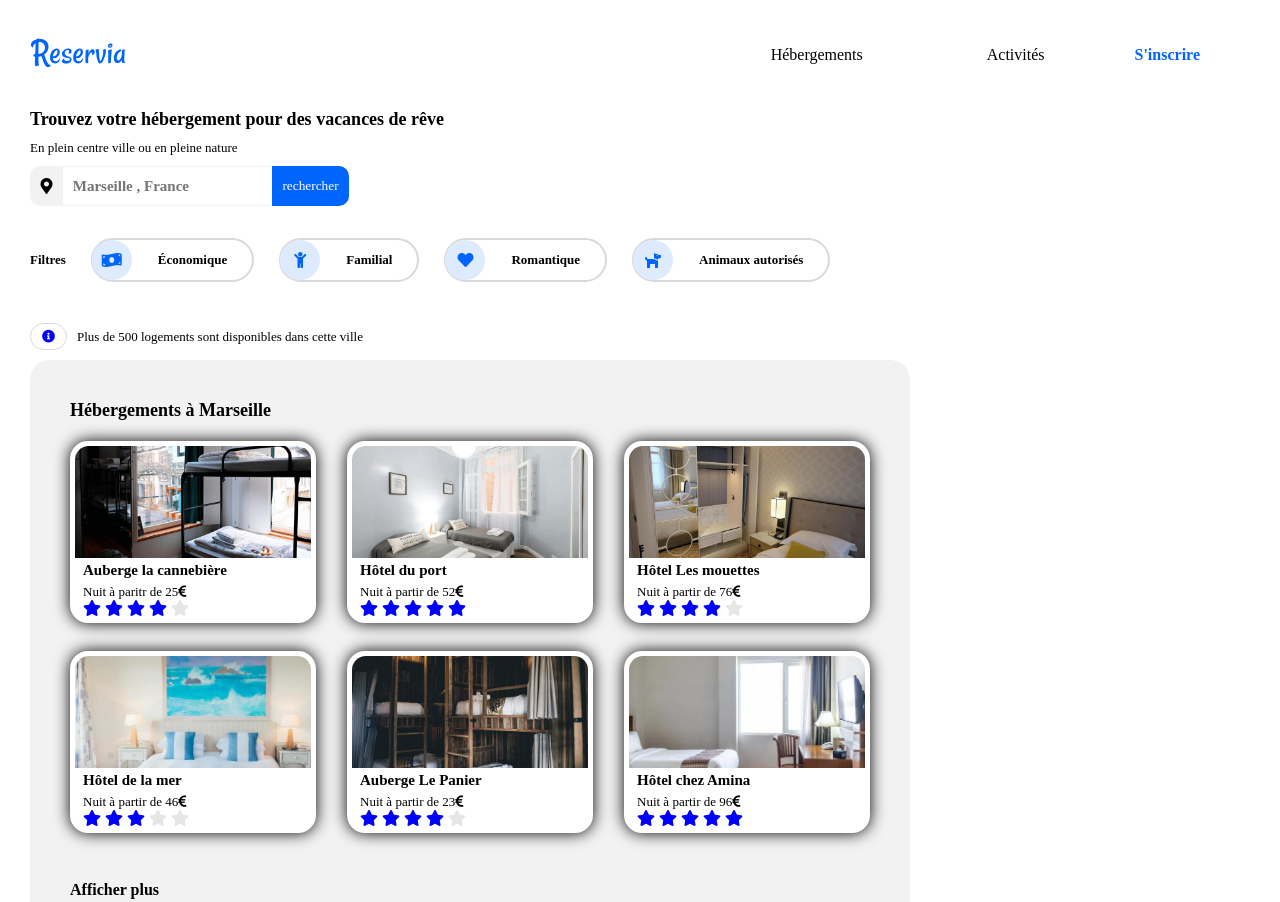
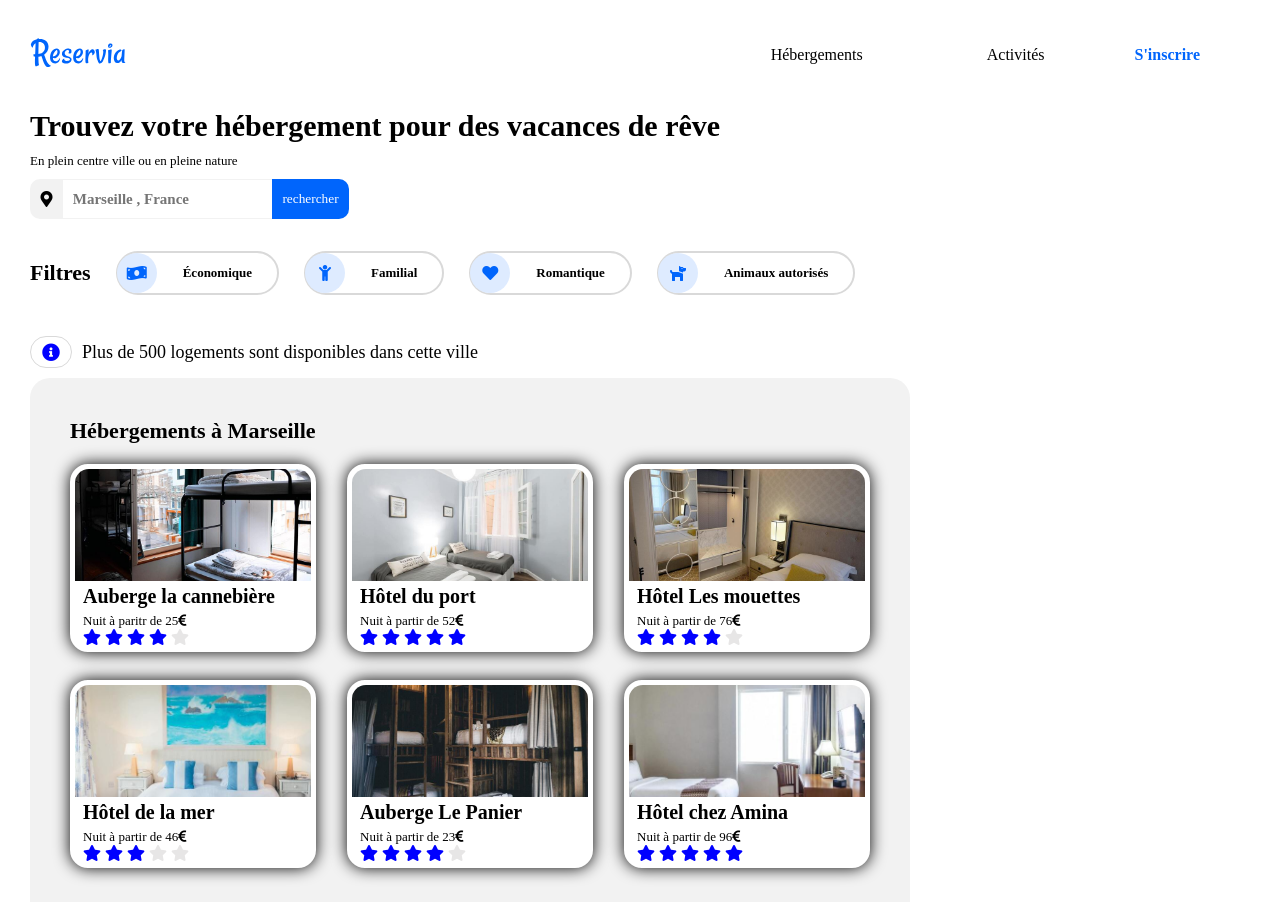
Before and after one commit to khanerat/keuleianxavier_2_09082021, a plain HTML site: page index.html in a window 1280 px wide. Shown: the top 902 px of the page. Drawn offline with Linux system fonts and the light colour scheme; a web font is replaced by a local one.

Commit message:
h2 et h3 reajuster dans le css

```diff
--- a/style.css
+++ b/style.css
@@ -97,6 +97,8 @@ header nav{
 }
 
 
+
+
 /****************titre*************/
 
 .navigation{
@@ -128,7 +130,8 @@ header nav{
 }
 
 h1{
-    font-size:large;
+    font-size:30px;
+    font-weight: bold;
 }
 
 p{
@@ -206,6 +209,11 @@ p{
     font-weight: bold;
 }
 
+.section_filtres p{
+    font-weight:bold;
+    font-size:22px;
+}
+
 .bouton{
     display: flex;
     flex-wrap: wrap;
@@ -251,7 +259,7 @@ p{
 
 .info_logo{
     display: flex;
-    color: #0065fc;
+    color: #0065FC;
     padding: 6px;
     padding-left: 11px;
     padding-right: 11px;
@@ -271,14 +279,15 @@ p{
 .fa-heart,
 .fa-dog{
     color: #0065FC;
-    font-size: 1em;
+    font-size: 16PX;
 }
 
-h3{
-    font-size: small;
-
+ h3{
+    font-size: large;
     font-weight: normal;
 }
+
+
 
 /********hebergement*************/
 
@@ -324,7 +333,7 @@ h3{
 
 .marseille{
     margin: 0px;
-    font-size: large;
+    font-size: 22px;
     margin-bottom: 20px;
 }
 
@@ -378,7 +387,7 @@ h3{
 
 .child_text h3{
     font-weight: bold;
-    font-size:15px;
+    font-size:20px;
 
 }
 
@@ -482,7 +491,7 @@ h3{
 
 .titre_activites_marseille{
     margin-bottom: 20px;
-    font-size: large;
+    font-size: 22px;
     font-weight: bold;
 }
 
@@ -557,7 +566,7 @@ h3{
 
 
 #activites h3 {
-    font-size: medium;
+    font-size: 20px;
     font-weight: bold;
 }
 
@@ -690,6 +699,7 @@ footer li:hover{
          margin-right: 17px;
          width: 100%;
    }
+
    #hebergement{
         order: 2;
         align-items: center;
```
